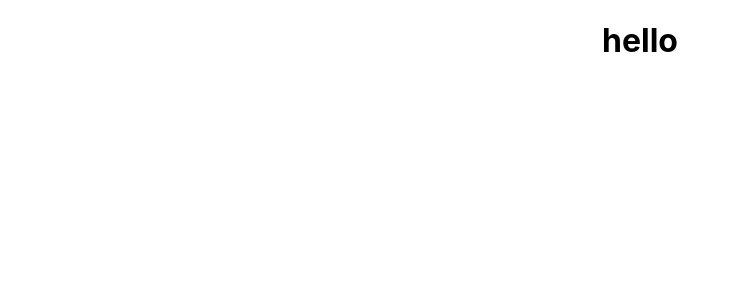
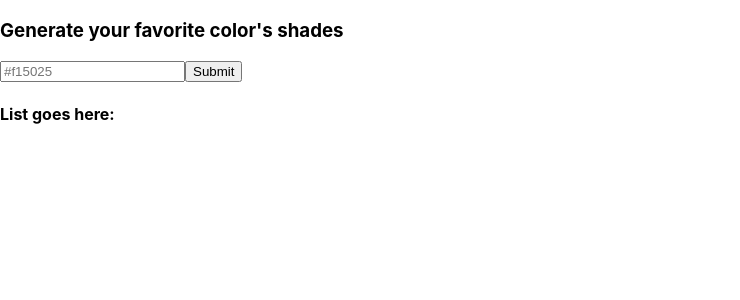
Before and after one commit to And4Web/ReactProject_17_ColorGenerator, a React (Create React App) app: page / in a window 1280 px wide. Shown: the top 300 px of the page, without its empty margins (0-740 px from the left). Built offline with nearby package versions, Linux system fonts and the light colour scheme.

Commit message:
basic structure created

```diff
--- a/package.json
+++ b/package.json
@@ -9,6 +9,7 @@
     "react": "^18.1.0",
     "react-dom": "^18.1.0",
     "react-scripts": "5.0.1",
+    "values.js": "^2.1.1",
     "web-vitals": "^2.1.4"
   },
   "scripts": {
--- a/src/App.js
+++ b/src/App.js
@@ -1,10 +1,37 @@
+import React, { useState } from "react";
+import SingleColor from "./SingleColor";
+import Values from "values.js";
+
 import "./App.css";
 
 function App() {
+  const [color, setColor] = useState("");
+  const [error, setError] = useState(false);
+  const [list, setList] = useState([]);
+
+  const handleSubmit = (e) => {
+    e.preventDefault();
+    console.log("submitted");
+  };
+
   return (
-    <div className="App">
-      <h1>hello</h1>
-    </div>
+    <>
+      <section>
+        <h3>Generate your favorite color's shades</h3>
+        <form onSubmit={handleSubmit}>
+          <input
+            type="text"
+            placeholder="#f15025"
+            value={color}
+            onChange={(e) => setColor(e.target.value)}
+          />
+          <button type="submit">Submit</button>
+        </form>
+      </section>
+      <section>
+        <h4>List goes here:</h4>
+      </section>
+    </>
   );
 }
 
--- /dev/null
+++ b/src/SingleColor.js
@@ -0,0 +1,7 @@
+import React from "react";
+
+function SingleColor() {
+  return <div>SingleColor</div>;
+}
+
+export default SingleColor;
```
Also changed, not shown: src/utils.js (added, +7 -0 lines), 1 other file (tests, documents, lock files or other folders).
